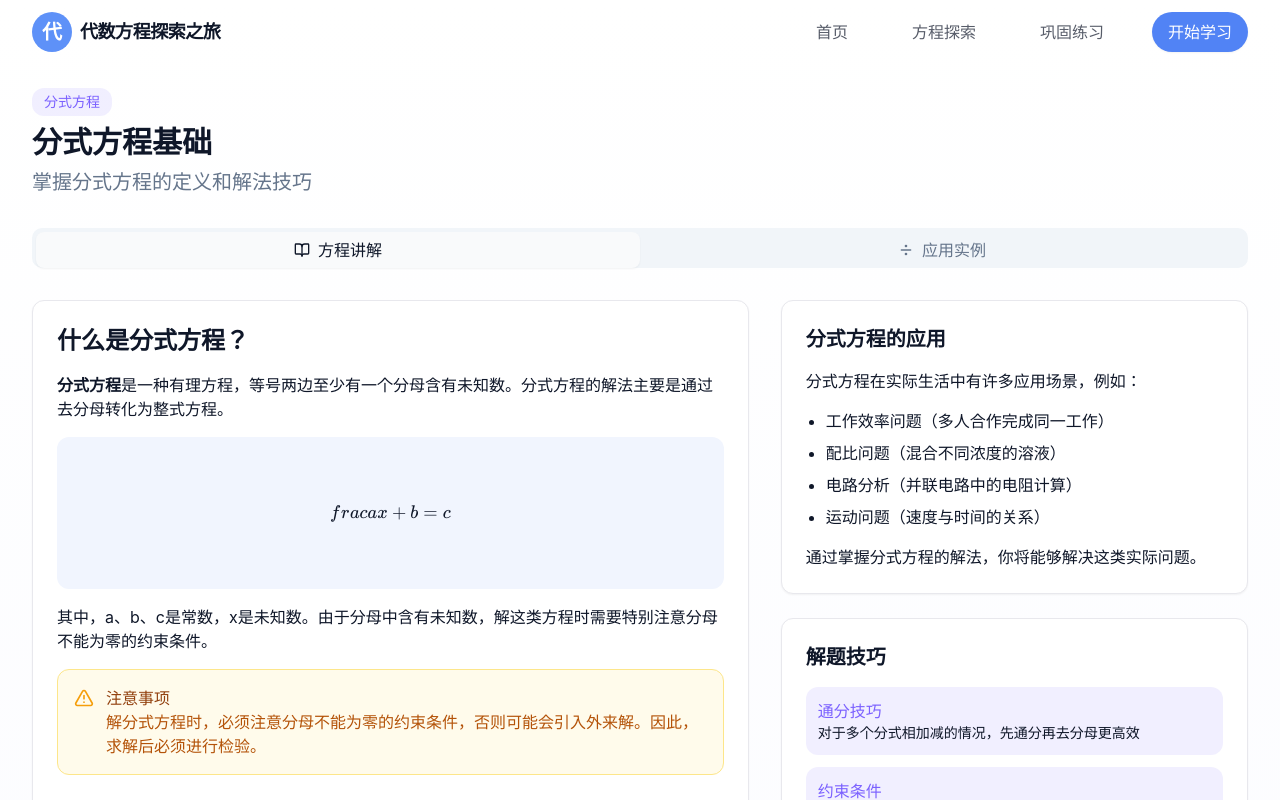
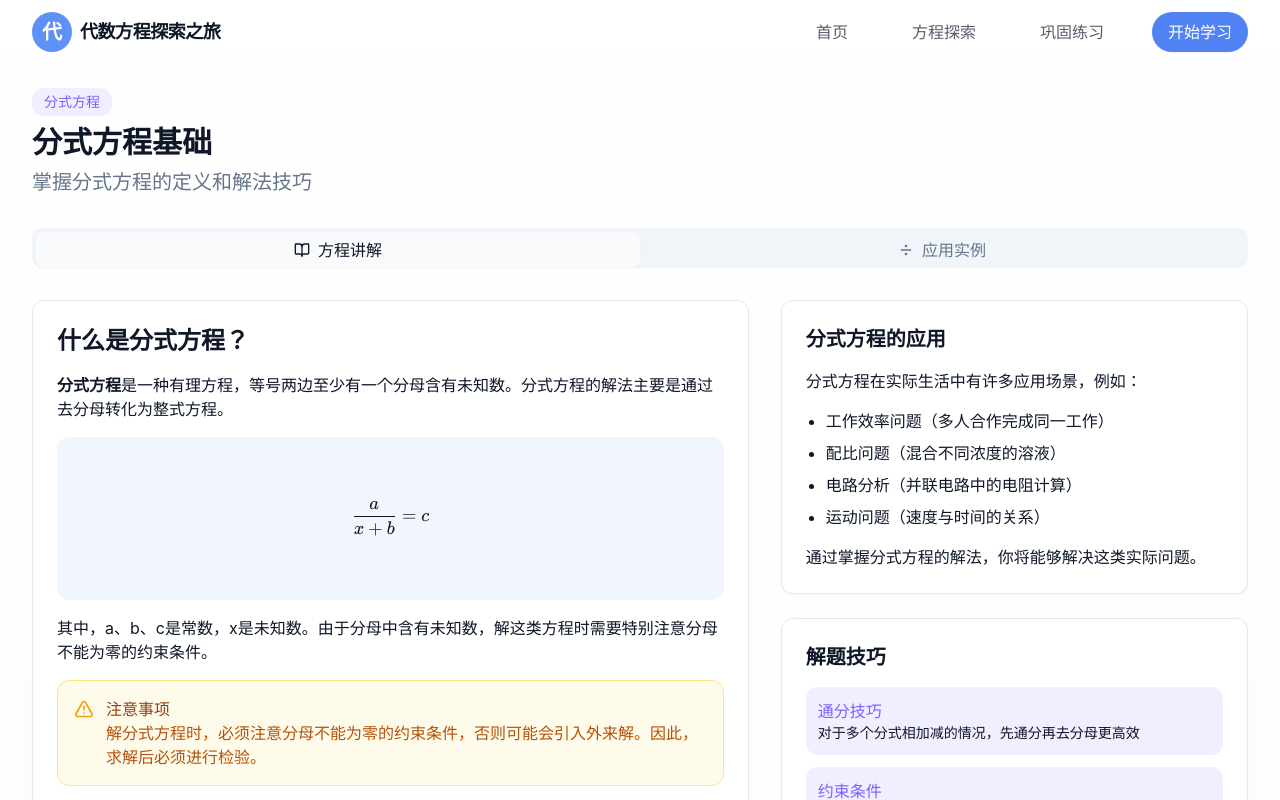
Before and after one commit to Awzs/algebra-quest-explorer, a React (Vite) app: page /fractional-equations in a window 1280 px wide. Shown: the top 800 px of the page. Built offline with nearby package versions, Linux system fonts and the light colour scheme.

Commit message:
Update FractionalEquations.tsx

```diff
--- a/src/pages/FractionalEquations.tsx
+++ b/src/pages/FractionalEquations.tsx
@@ -98,7 +98,7 @@ const FractionalEquations = () => {
 
                         <div className="p-4 bg-accent rounded-lg mb-4">
                           <EquationRenderer
-                            latex="\\frac{a}{x + b} = c"
+                            latex="\frac{a}{x + b} = c"
                             displayMode={true}
                           />
                         </div>
```
